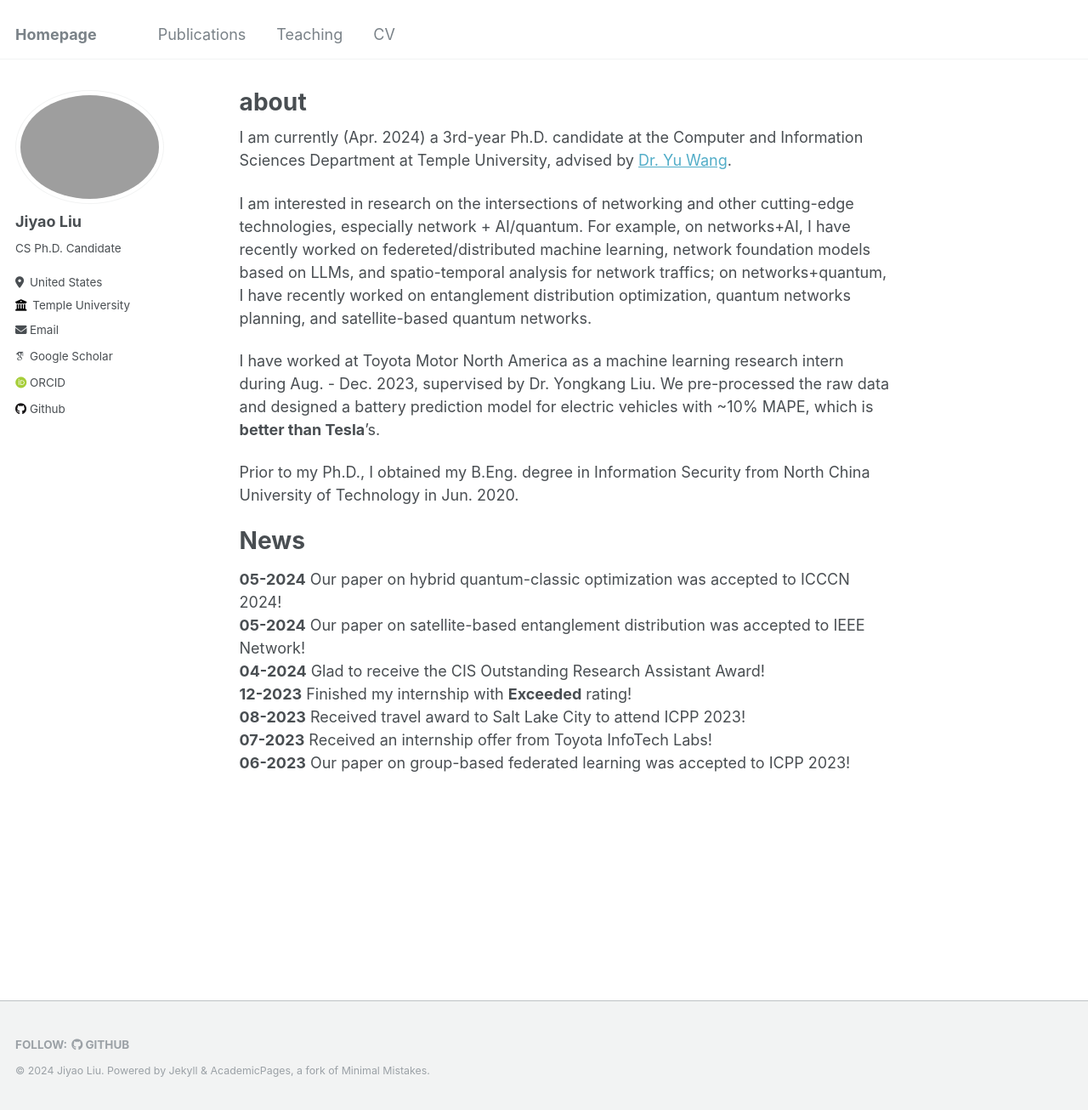
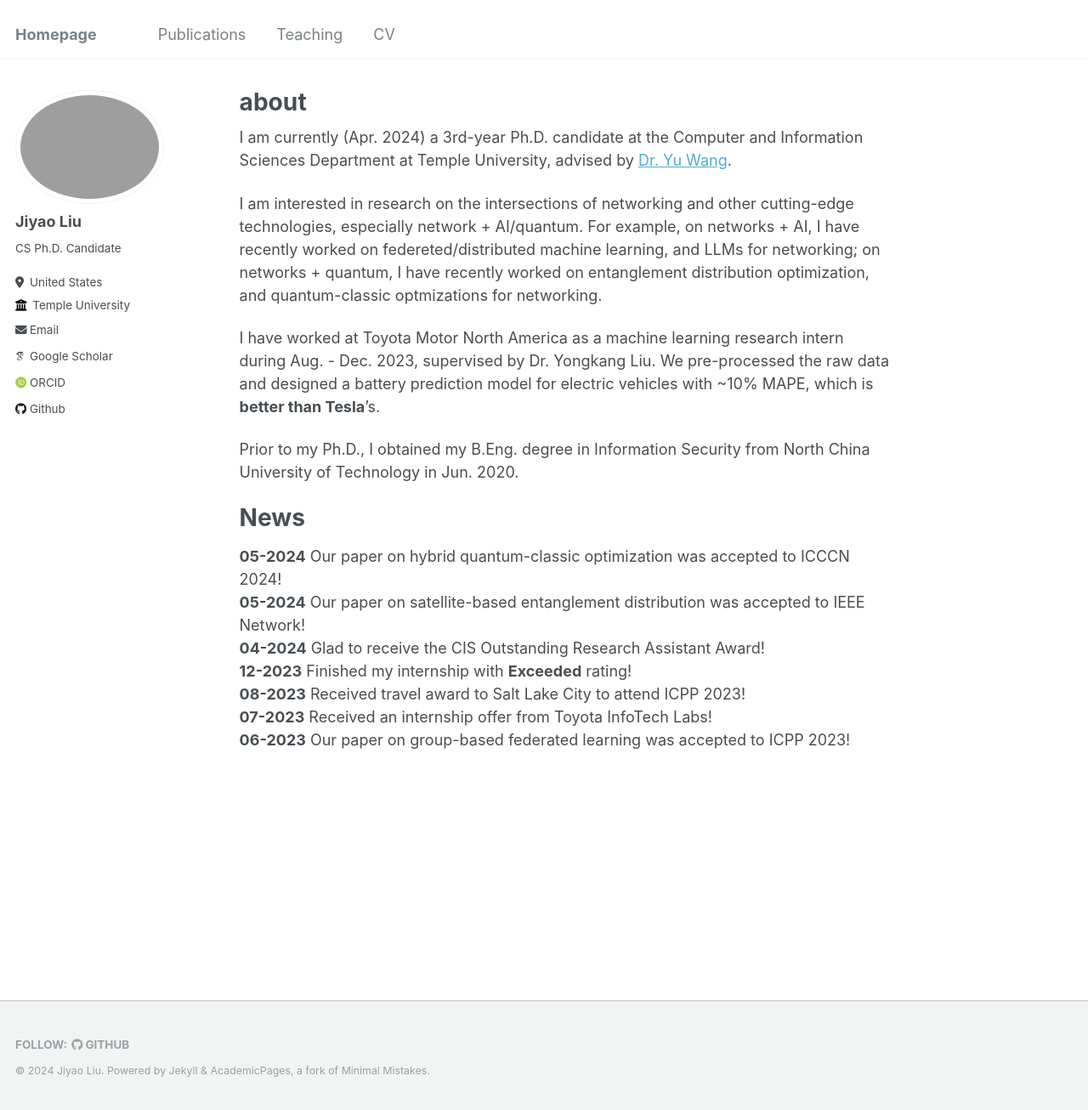
Before and after one commit to Jiyao17/jiyao17.github.io, a Jekyll site: the page built from _pages/about.md, in a window 1280 px wide and 1306 px high. Shown: the whole window at 85% size. Built offline with Jekyll 4.4.1, drawn with Linux system fonts in a browser that asks for light colours; some web fonts are replaced.

Commit message:
update about

```diff
--- a/_pages/about.md
+++ b/_pages/about.md
@@ -9,7 +9,7 @@ redirect_from:
 
 I am currently (Apr. 2024) a 3rd-year Ph.D. candidate at the Computer and Information Sciences Department at Temple University, advised by [Dr. Yu Wang](https://cis.temple.edu/~yu/){:target="_blank"}.
 
-I am interested in research on the intersections of networking and other cutting-edge technologies, especially network + AI/quantum. For example, on networks+AI, I have recently worked on federeted/distributed machine learning, network foundation models based on LLMs, and spatio-temporal analysis for network traffics; on networks+quantum, I have recently worked on entanglement distribution optimization, quantum networks planning, and satellite-based quantum networks.
+I am interested in research on the intersections of networking and other cutting-edge technologies, especially network + AI/quantum. For example, on networks + AI, I have recently worked on federeted/distributed machine learning, and LLMs for networking; on networks + quantum, I have recently worked on entanglement distribution optimization, and quantum-classic optmizations for networking.
 
 I have worked at Toyota Motor North America as a machine learning research intern during Aug. - Dec. 2023, supervised by Dr. Yongkang Liu.  We pre-processed the raw data and designed a battery prediction model for electric vehicles with ~10% MAPE, which is **better than Tesla**'s.
 
```
